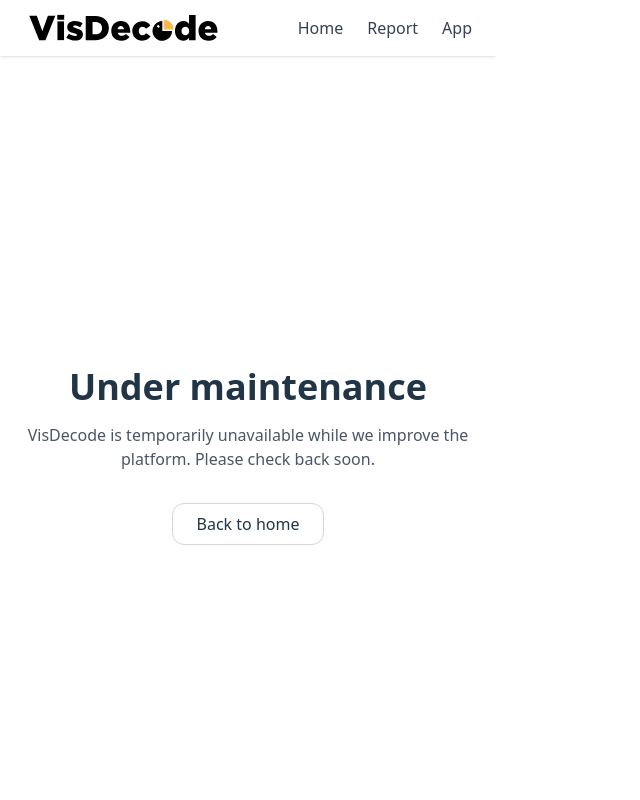
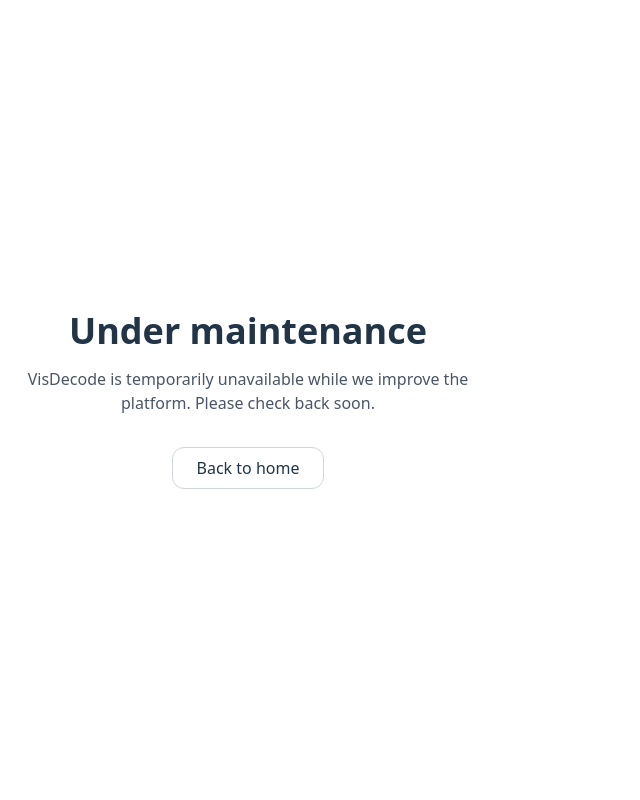
Before and after one commit to LIA-DiTella/visdecode-landing, a React (Vite) app: page /maintenance in a window 1280 px wide. Shown: the top 800 px of the page, without its empty margins (0-640 px from the left). Built offline with nearby package versions, Linux system fonts and the light colour scheme.

Commit message:
Updated width of the Maintanance page

```diff
--- a/src/main.tsx
+++ b/src/main.tsx
@@ -10,11 +10,16 @@
   <StrictMode>
     <BrowserRouter>
       <Routes>
+
+        {/* Fullscreen page */}
+        <Route path="/maintenance" element={<UnderMaintenance />} />
+
+        {/* Normal site */}
         <Route path="/" element={<Layout />}>
           <Route index element={<Home />} />
           <Route path="report" element={<Report />} />
-          <Route path="maintenance" element={<UnderMaintenance />} />
         </Route>
+
       </Routes>
     </BrowserRouter>
   </StrictMode>
```
Also changed, not shown: 2 other files (tests, documents, lock files or other folders).
